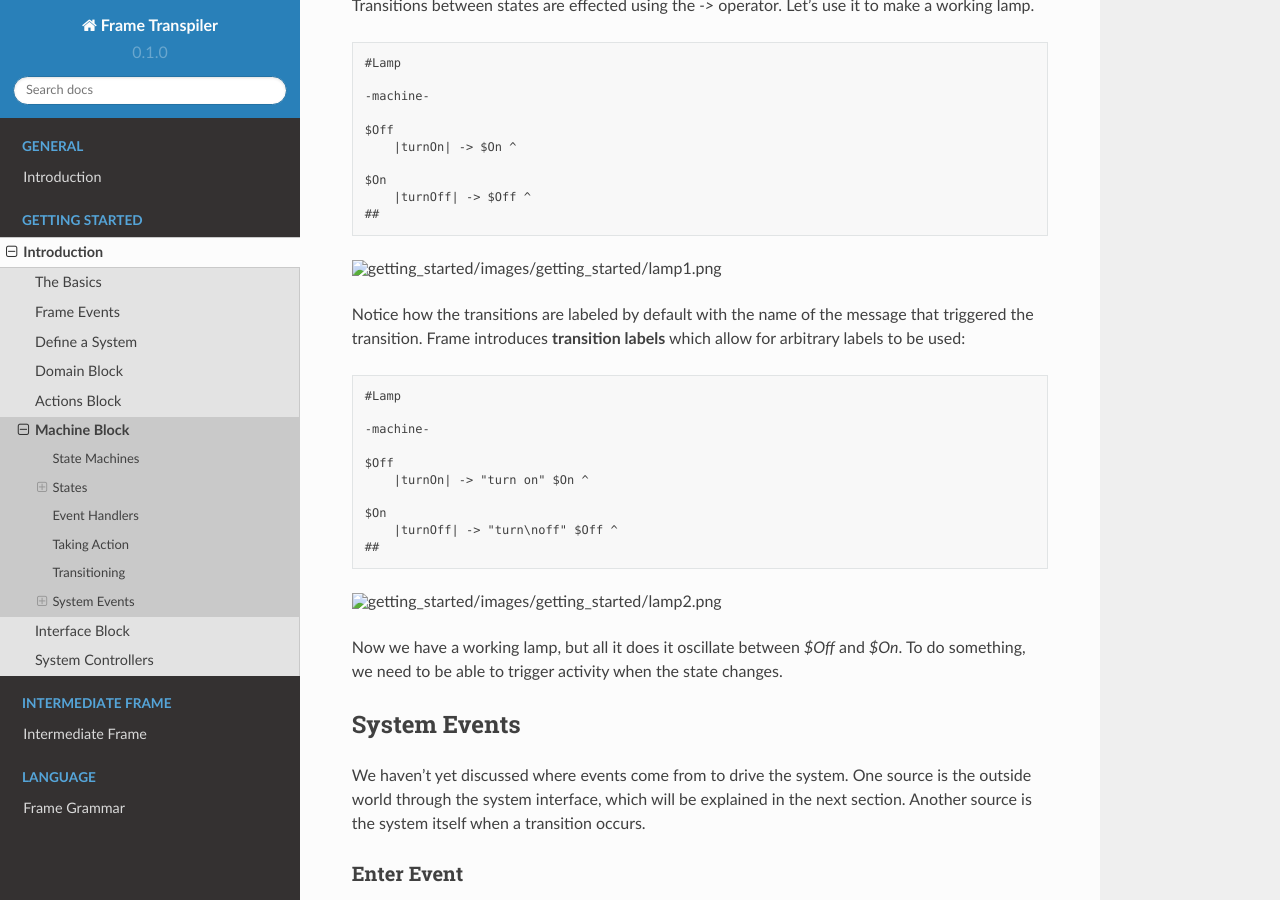
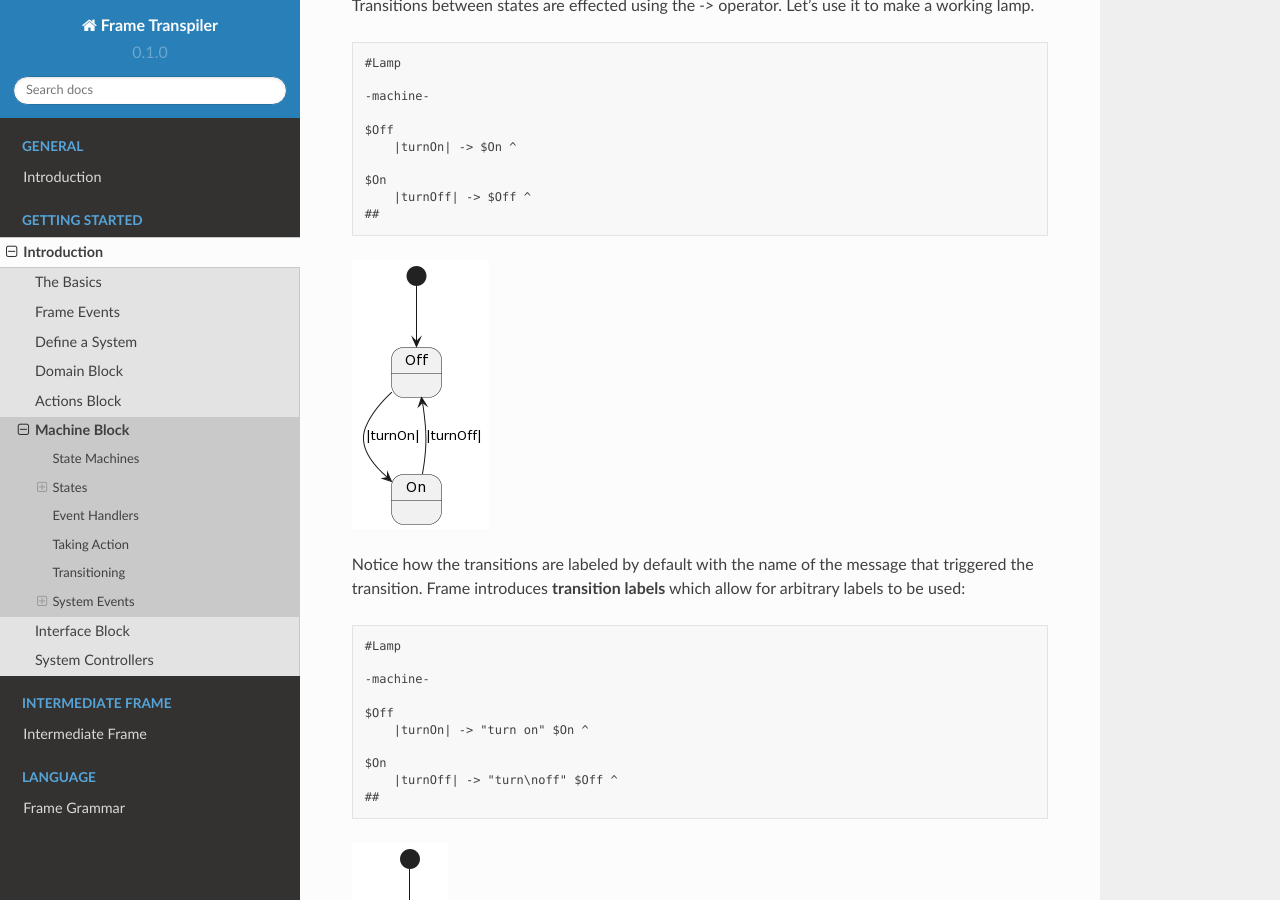
Before and after one commit to frame-lang/frame_transpiler, a Sphinx documentation site: the page built from docs/source/getting_started/introduction/machine_block.rst, in a window 1280 px wide and 900 px high, scrolled down 1993 px. Built offline with Sphinx 7.4.7 and the Read the Docs theme 2.0.0, drawn with Linux system fonts in a browser that asks for light colours; pages that are not in the unit, such as notebooks, are missing from menus.

Commit message:
Doc updates

```diff
--- a/docs/source/getting_started/introduction/machine_block.rst
+++ b/docs/source/getting_started/introduction/machine_block.rst
@@ -112,7 +112,7 @@ to make a working lamp.
         |turnOff| -> $Off ^
     ##
 
-.. image:: ../images/getting_started/lamp1.png
+.. image:: ../../images/getting_started/lamp1.png
 
 Notice how the transitions are labeled by default with the name of the message
 that triggered the transition. Frame introduces **transition labels** which
@@ -133,7 +133,7 @@ allow for arbitrary labels to be used:
     ##
 
 
-.. image:: ../images/getting_started/lamp2.png
+.. image:: ../../images/getting_started/lamp2.png
 
 Now we have a working lamp, but all it does it oscillate between `$Off` and
 `$On`. To do something, we need to be able to trigger activity when the
```
